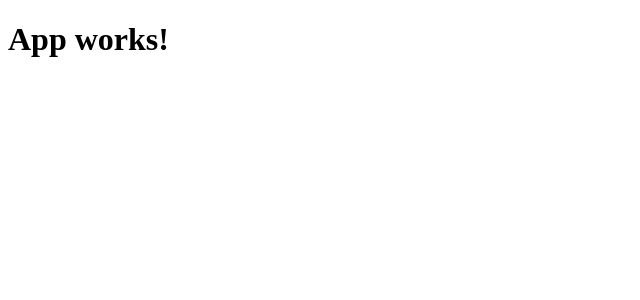
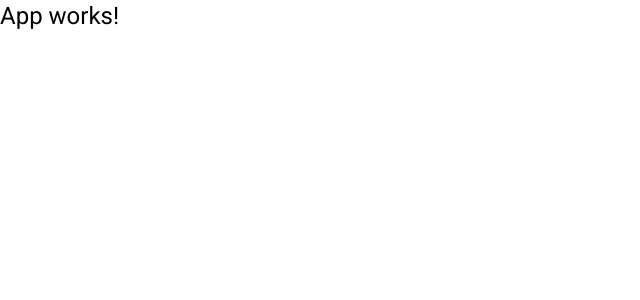
Before and after one commit to saulocapistrano/HelpDesk-Front, an Angular app: page / in a window 1280 px wide. Shown: the top 300 px of the page, without its empty margins (0-640 px from the left). Built offline with nearby package versions, Linux system fonts and the light colour scheme.

Commit message:
angular material adicionado ao projeto

```diff
--- a/angular.json
+++ b/angular.json
@@ -50,6 +50,7 @@
               "src/assets"
             ],
             "styles": [
+              "./node_modules/@angular/material/prebuilt-themes/purple-green.css",
               "src/styles.css"
             ],
             "scripts": []
--- a/package.json
+++ b/package.json
@@ -10,10 +10,12 @@
   "private": true,
   "dependencies": {
     "@angular/animations": "~12.0.3",
+    "@angular/cdk": "^12.2.13",
     "@angular/common": "~12.0.3",
     "@angular/compiler": "~12.0.3",
     "@angular/core": "~12.0.3",
     "@angular/forms": "~12.0.3",
+    "@angular/material": "^12.2.13",
     "@angular/platform-browser": "~12.0.3",
     "@angular/platform-browser-dynamic": "~12.0.3",
     "@angular/router": "~12.0.3",
--- a/src/app/app.module.ts
+++ b/src/app/app.module.ts
@@ -3,6 +3,7 @@
 
 import { AppRoutingModule } from './app-routing.module';
 import { AppComponent } from './app.component';
+import { BrowserAnimationsModule } from '@angular/platform-browser/animations';
 
 @NgModule({
   declarations: [
@@ -10,7 +11,8 @@
   ],
   imports: [
     BrowserModule,
-    AppRoutingModule
+    AppRoutingModule,
+    BrowserAnimationsModule
   ],
   providers: [],
   bootstrap: [AppComponent]
--- a/src/index.html
+++ b/src/index.html
@@ -6,8 +6,11 @@
   <base href="/">
   <meta name="viewport" content="width=device-width, initial-scale=1">
   <link rel="icon" type="image/x-icon" href="favicon.ico">
+  <link rel="preconnect" href="https://fonts.gstatic.com">
+  <link href="https://fonts.googleapis.com/css2?family=Roboto:wght@300;400;500&display=swap" rel="stylesheet">
+  <link href="https://fonts.googleapis.com/icon?family=Material+Icons" rel="stylesheet">
 </head>
-<body>
+<body class="mat-typography">
   <app-root></app-root>
 </body>
 </html>
--- a/src/styles.css
+++ b/src/styles.css
@@ -1 +1,4 @@
 /* You can add global styles to this file, and also import other style files */
+
+html, body { height: 100%; }
+body { margin: 0; font-family: Roboto, "Helvetica Neue", sans-serif; }
```
Also changed, not shown: 1 other file (tests, documents, lock files or other folders).
